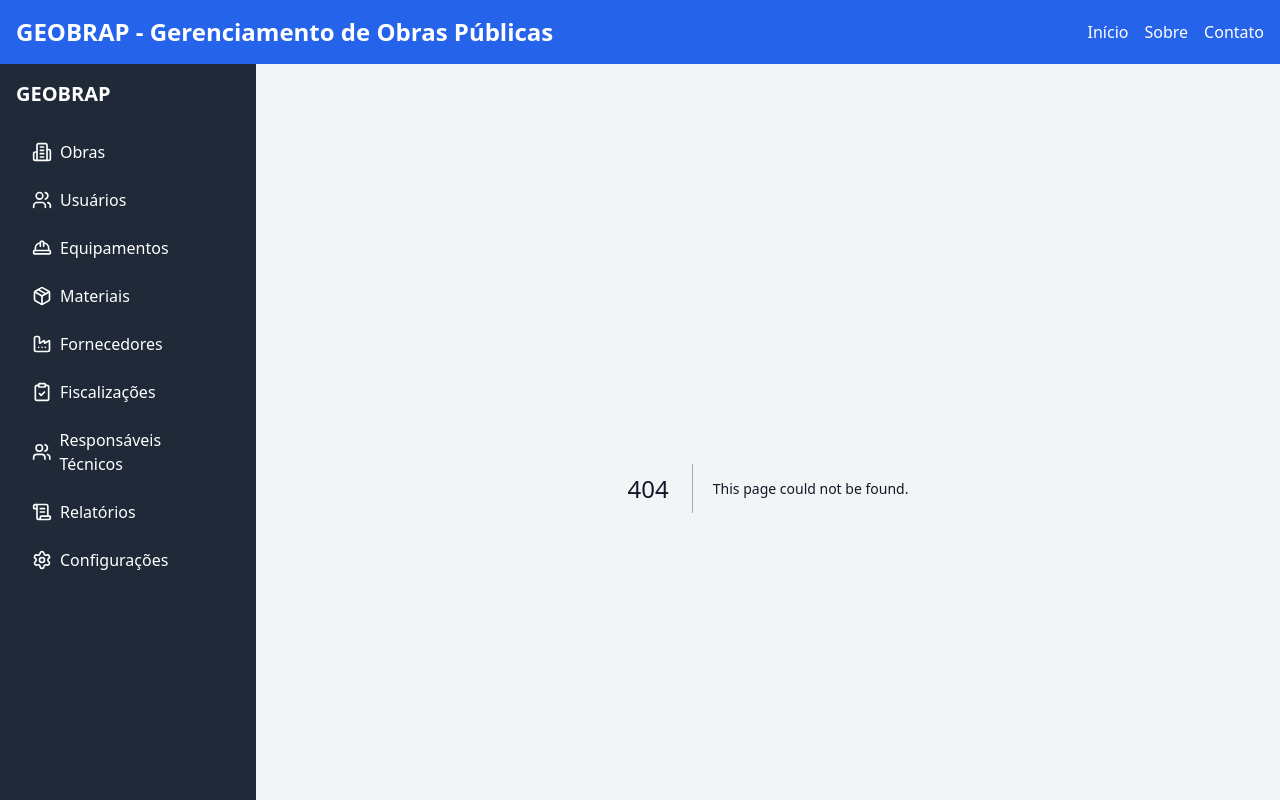
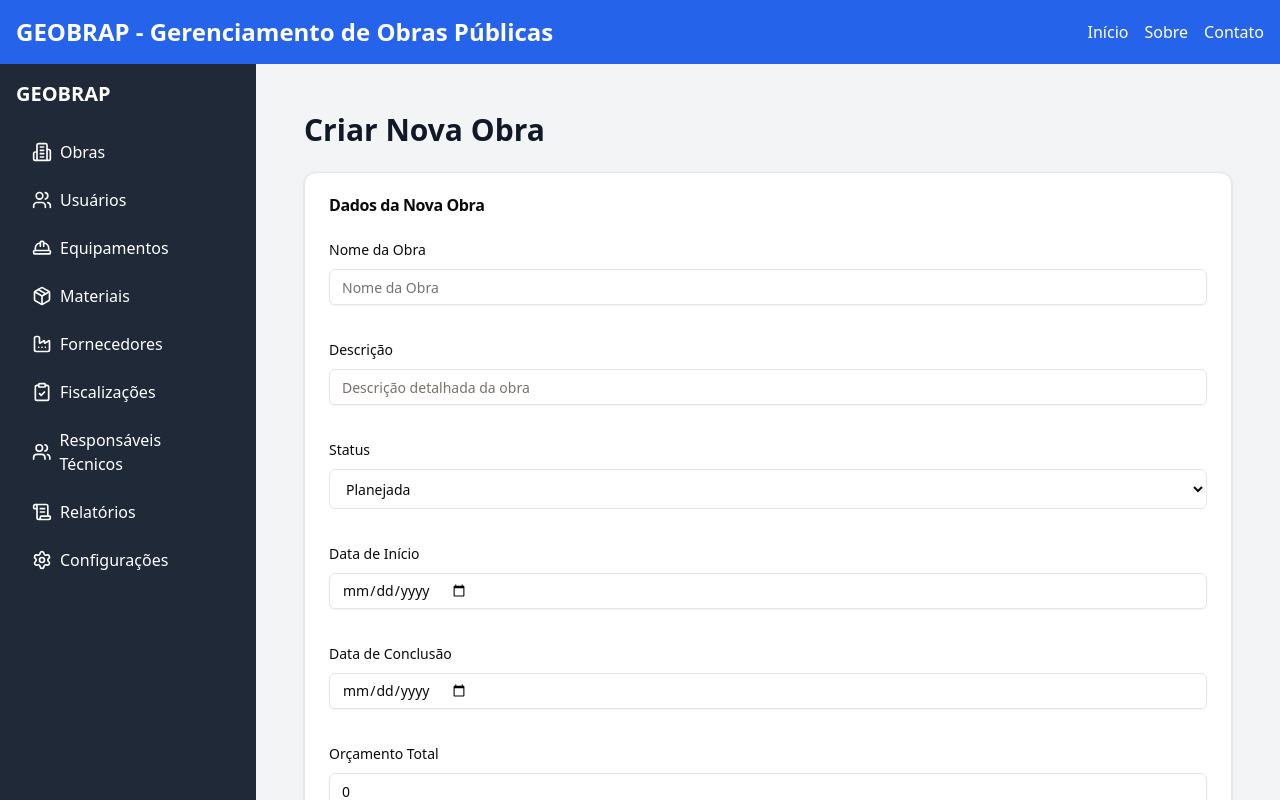
Before and after one commit to burgues0/front_gerenciamento_obras, a Next.js app: page /obras/create in a window 1280 px wide. Before the commit this address had no page. Shown: the top 800 px of the page. Built offline with nearby package versions, Linux system fonts and the light colour scheme.

Commit message:
add: create obra page

```diff
--- /dev/null
+++ b/src/app/obras/create/page.tsx
@@ -0,0 +1,43 @@
+"use client";
+
+import { useState } from "react";
+import { useRouter } from "next/navigation";
+import { Card, CardContent, CardHeader, CardTitle } from "@/components/ui/card";
+import { CreateObraDto } from "@/types/obras";
+import { obrasService } from "@/services/obrasService";
+import ObraForm, { formSchema } from "@/components/obras/obraForm";
+import { z } from "zod";
+
+export default function CreateObraPage() {
+  const router = useRouter();
+  const [isLoading, setIsLoading] = useState(false);
+  const [error, setError] = useState<string | null>(null);
+
+  const handleSubmit = async (data: z.infer<typeof formSchema>) => {
+    setIsLoading(true);
+    setError(null);
+    try {
+      await obrasService.createObra(data as CreateObraDto);
+      router.push("/obras");
+    } catch (err: any) {
+      setError(err.message || "Erro ao criar obra.");
+    } finally {
+      setIsLoading(false);
+    }
+  };
+
+  return (
+    <div className="p-6">
+      <h1 className="text-3xl font-bold mb-6">Criar Nova Obra</h1>
+      <Card>
+        <CardHeader>
+          <CardTitle>Dados da Nova Obra</CardTitle>
+        </CardHeader>
+        <CardContent>
+          {error && <p className="text-red-500 mb-4">{error}</p>}
+          <ObraForm onSubmit={handleSubmit} isLoading={isLoading} />
+        </CardContent>
+      </Card>
+    </div>
+  );
+}
```
